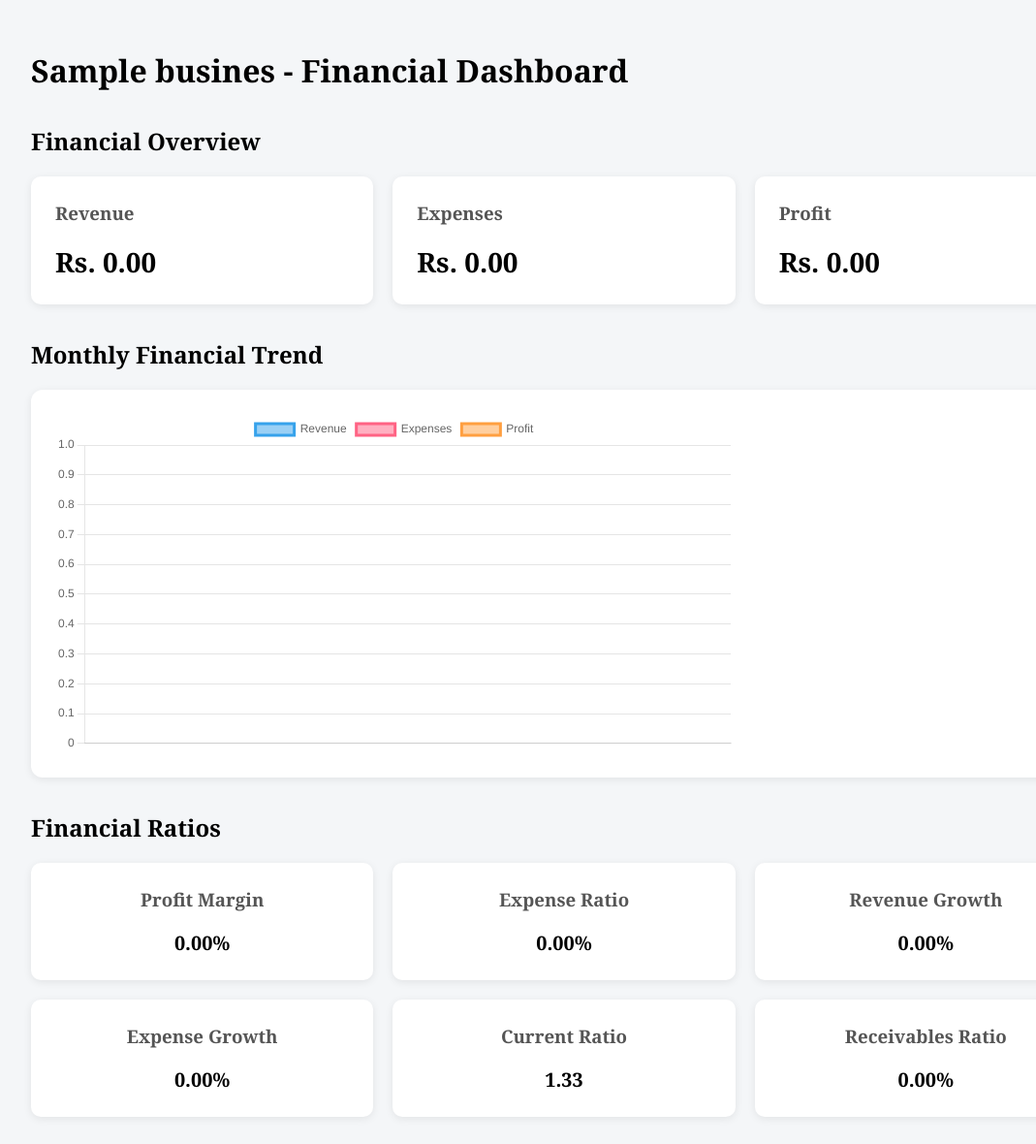
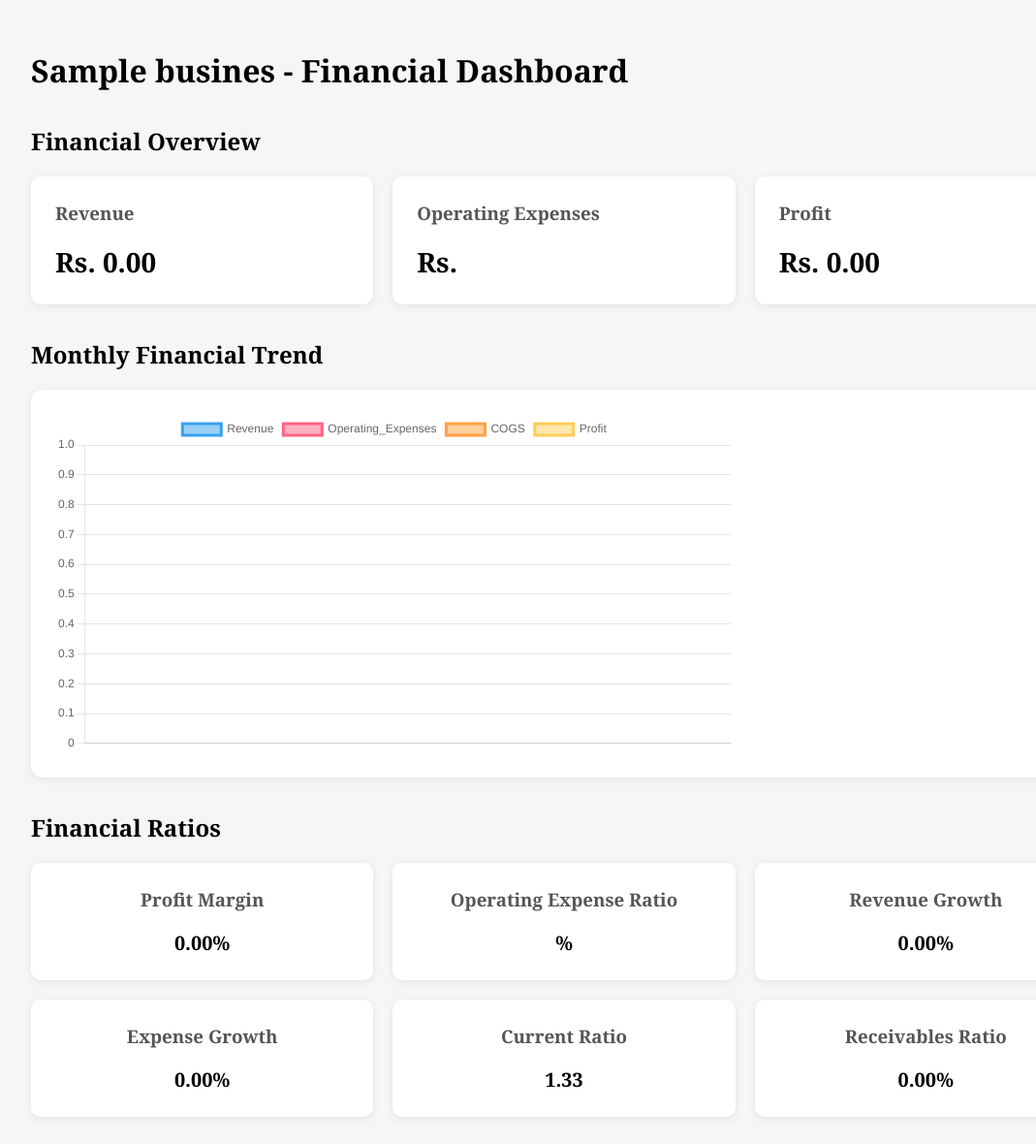
Before and after one commit to Sanyamkothari820/SME_Financial_Management_System, a Django app: page /dashboard/1/ in a window 1280 px wide. Shown: the top 1180 px of the page at 97% size, without its empty margins (58-1127 px from the left). Run offline with Django 5.2, Linux system fonts and the light colour scheme; tables that the repository leaves empty hold one stand-in row (values such as "Sample post").

Commit message:
Segmenting expenses as operating expense and cost of goods sold in the dashboard

```diff
--- a/templates/dashboard.html
+++ b/templates/dashboard.html
@@ -38,10 +38,10 @@
 
 
         <div class="card">
-            <h3>Expenses</h3>
+            <h3>Operating Expenses</h3>
 
             <div class="value">
-                Rs. {{ expenses|floatformat:2|intcomma }}
+                Rs. {{ operating_expenses|floatformat:2|intcomma }}
             </div>
         </div>
 
@@ -79,9 +79,9 @@
     </div>
 
     <div class="ratio-card">
-        <h3>Expense Ratio</h3>
+        <h3>Operating Expense Ratio</h3>
         <div class= "ratio">
-        {{ expense_ratio|floatformat:2 }}%
+        {{ operating_expense_ratio|floatformat:2 }}%
         </div>
    </div>
 
@@ -224,10 +224,13 @@
         item => item.revenue
     );
 
-    const expenses = monthlyData.map(
-        item => item.expenses
+    const costOfgoodssold = monthlyData.map(
+    item => item.cost_of_goods_sold
+);
+
+    const operating_expenses = monthlyData.map(
+        item => item.operating_expenses
     );
-
     const profit = monthlyData.map(
         item => item.profit
     );
@@ -254,10 +257,16 @@
                 },
 
                 {
-                    label: "Expenses",
-                    data: expenses,
+                    label: "Operating_Expenses",
+                    data: operating_expenses,
                     borderWidth: 3,
                     tension: 0.3
+                },
+                {
+                     label: "COGS",
+                     data: costOfgoodssold,
+                     borderWidth: 3,
+                     tension: 0.3
                 },
 
                 {
```
